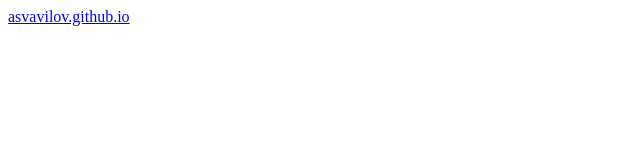
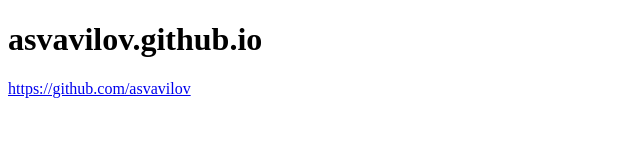
Before and after one commit to asvavilov/asvavilov.github.io, a plain HTML site: page index.html in a window 1280 px wide. Shown: the whole page, without its empty margins (0-640 px from the left). Drawn offline with Linux system fonts and the light colour scheme.

Commit message:
first changes for first version of first page

```diff
--- a/index.html
+++ b/index.html
@@ -5,6 +5,7 @@
 <title>asvavilov.github.io</title>
 </head>
 <body>
-<a href="https://github.com/asvavilov">asvavilov.github.io</a>
+<h1>asvavilov.github.io</h1>
+<p><a href="https://github.com/asvavilov">https://github.com/asvavilov</a></p>
 </body>
 </html>
```
